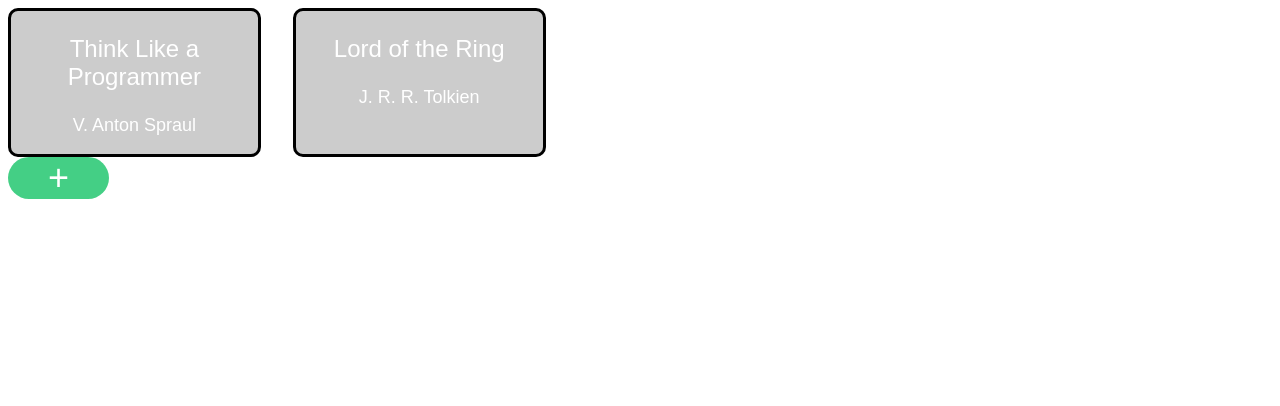
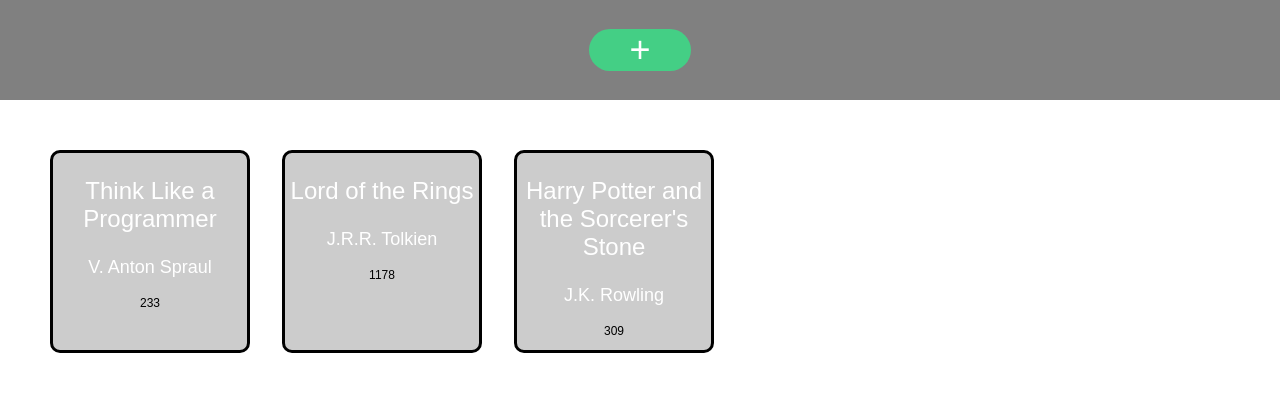
Before and after one commit to thonsm06/Library-v2, a plain HTML site: page index.html in a window 1280 px wide. Drawn offline with Linux system fonts and the light colour scheme.

Commit message:
Move styling to style.css

```diff
--- a/script.js
+++ b/script.js
@@ -1,47 +1,58 @@
 const body = document.querySelector('body');
-const library = document.createElement('div');
+const mainContainer = document.createElement('div'); //holds everything inside the body
+const header = document.createElement('div');
+const library = document.createElement('div');       //holds main content
 
-library.style.cssText = 'display: grid; grid-template-columns: repeat(auto-fill, minmax(100px, 20%)); gap: 32px;';
-
-body.appendChild(library);
+mainContainer.classList.toggle('main-container');
+header.classList.toggle('header');
+library.classList.toggle('library');
 
 let myLibrary = [];
 
-function Book(title, author) {
+function Book(title, author, page, read) {
     this.title = title;
     this.author = author;
+    this.page = page;
+    this.read = read;
 }
 
-function addBookToLibrary(title, author) {
-    const book = new Book(title, author);
+function addBookToLibrary(title, author, page, read) {
+    const book = new Book(title, author, page, read);
     myLibrary.push(book);
 }
 
-addBookToLibrary('Think Like a Programmer', 'V. Anton Spraul');
-addBookToLibrary('Lord of the Ring', 'J. R. R. Tolkien');
+addBookToLibrary('Think Like a Programmer', 'V. Anton Spraul', '233', 'true');
+addBookToLibrary('Lord of the Rings', 'J.R.R. Tolkien', '1178', 'false');
+addBookToLibrary('Harry Potter and the Sorcerer\'s Stone', 'J.K. Rowling', '309', 'false');
 
 myLibrary.forEach(book => {
-    const bookContainer = document.createElement('div');
+    const bookContainer = document.createElement('div'); //hold individual book contents
     const title = document.createElement('p');
     const author = document.createElement('p');
+    const page = document.createElement('p');
+    const read = document.createElement('p');
 
-    bookContainer.style.cssText = 'background-color: rgb(0, 0, 0, 0.2); border: 3px solid black; border-radius: 10px; text-align: center';
-    title.style.cssText = 'color: white; font-size: 2rem;';
-    author.style.cssText = 'color: white; font-size: 1.5rem;';
+    bookContainer.classList.toggle('book');
+    title.classList.toggle('title');
+    author.classList.toggle('author');
+    page.classList.toggle('page');
+    read.classList.toggle('read');
 
     title.textContent = book.title;
     author.textContent = book.author;
+    page.textContent = book.page;
 
-    bookContainer.appendChild(title);
-    bookContainer.appendChild(author);
+    bookContainer.append(title, author, page, read);
+
     library.appendChild(bookContainer);
 })
 
 const addButton = document.createElement('button');
+addButton.classList.toggle('addBtn');
 addButton.style.cssText = 'background-color: #44CF85; color: white; border: none; border-radius: 40px; font-size: 3rem; padding: 0 40px';
 addButton.textContent = '+';
 
-addButton.addEventListener('click', () => {
+addButton.addEventListener('click', event => {
     const form = document.createElement('form');
     const labelTitle = document.createElement('label');
     const inputTitle = document.createElement('input');
@@ -51,11 +62,13 @@
     const inputPage = document.createElement('input');
     const labelRead = document.createElement('label');
     const inputRead = document.createElement('input');
+    const submitButton = document.createElement('button');
 
     labelTitle.textContent = 'Title: ';
     labelAuthor.textContent = 'Author: ';
     labelPage.textContent = 'Page Number: ';
     labelRead.textContent = 'Read?';
+    submitButton.textContent = 'ADD';
 
     labelTitle.htmlFor = 'title';
     labelAuthor.htmlFor = 'author';
@@ -66,6 +79,7 @@
     inputAuthor.type = 'text';
     inputPage.type = 'text';
     inputRead.type = 'checkbox';
+    submitButton.type = 'submit';
 
     inputTitle.id = 'title';
     inputAuthor.id = 'author';
@@ -77,8 +91,13 @@
     inputPage.name = 'page';
     inputRead.name = 'read';
 
-    form.append(labelTitle, inputTitle, labelAuthor, inputAuthor, labelPage, inputPage, labelRead, inputRead);
+    form.append(labelTitle, inputTitle, labelAuthor, inputAuthor, labelPage, inputPage, labelRead, inputRead, submitButton);
     body.appendChild(form);
+
+    event.preventDefault();
 })
 
-body.appendChild(addButton);
+
+header.appendChild(addButton);
+mainContainer.append(header, library);
+body.appendChild(mainContainer);
--- a/style.css
+++ b/style.css
@@ -2,3 +2,44 @@
     font-size: 12px;
     font-family: sans-serif;
 }
+body {
+    margin: 0;
+
+}
+.main-container {
+    display: grid;
+    grid-template: 100px 1fr / 1fr;
+}
+
+.header {
+    background-color: grey;
+    display: flex;
+    justify-content: center;
+    align-items: center;
+}
+
+.library {
+    display: grid;
+    grid-template-columns: repeat(auto-fill, 200px);
+    gap: 32px;
+    padding: 50px;
+}
+
+
+/*-----Individual book------------------*/
+.book {
+    background-color: rgb(0, 0, 0, 0.2);
+    border: 3px solid black;
+    border-radius: 10px;
+    text-align: center
+}
+
+.title {
+    color: white;
+    font-size: 2rem;
+}
+
+.author {
+    color: white;
+    font-size: 1.5rem;
+}
```
